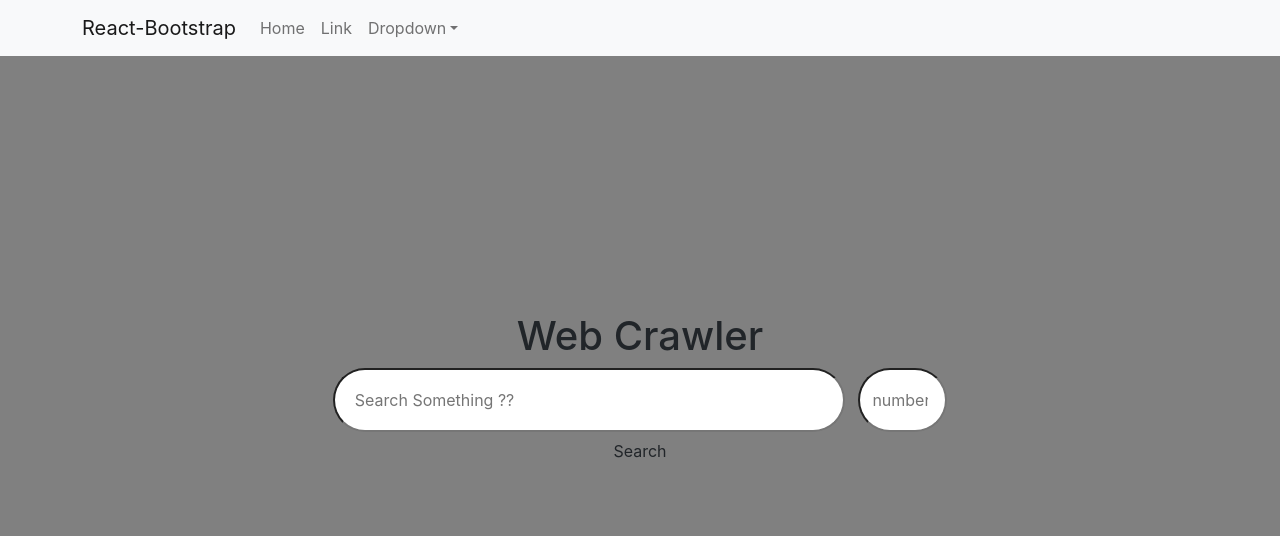
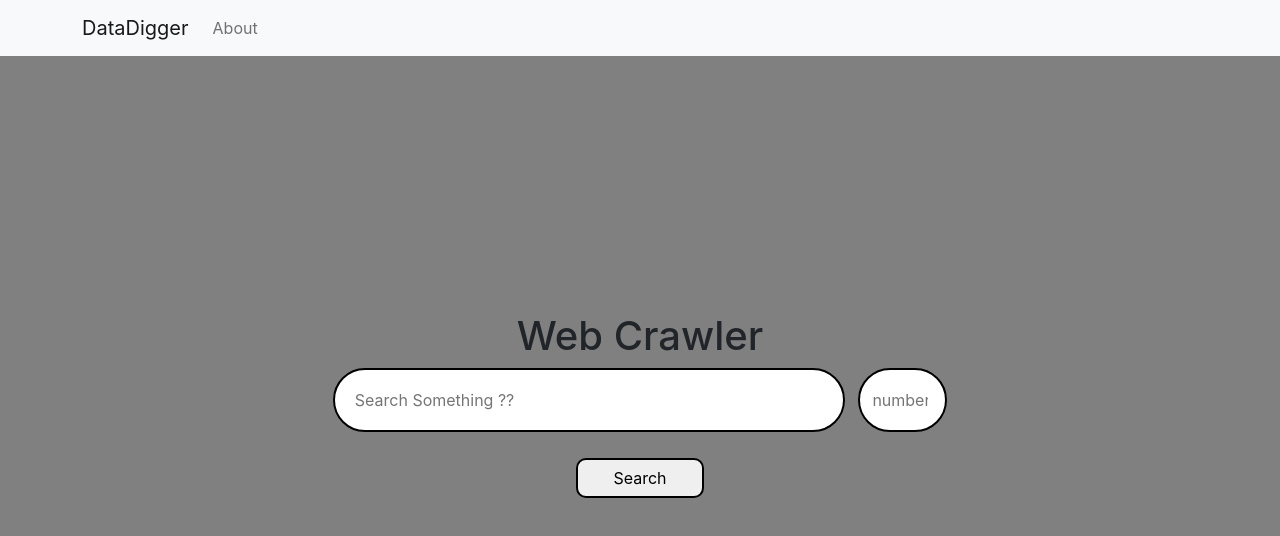
Before and after one commit to SujalMishra/WebCrawler, a React (Create React App) app: page / in a window 1280 px wide. Shown: the top 536 px of the page. Built offline with nearby package versions, Linux system fonts and the light colour scheme; the HTML template or start-up script is replaced by a standard one.

Commit message:
border add

```diff
--- a/public/index.html
+++ b/public/index.html
@@ -25,7 +25,7 @@
       Learn how to configure a non-root public URL by running `npm run build`.
     -->
     <link href="https://cdn.jsdelivr.net/npm/bootstrap@5.3.0-alpha3/dist/css/bootstrap.min.css" rel="stylesheet" integrity="sha384-KK94CHFLLe+nY2dmCWGMq91rCGa5gtU4mk92HdvYe+M/SXH301p5ILy+dN9+nJOZ" crossorigin="anonymous">
-    <title>React App</title>
+    <title>DataDigger</title>
   </head>
   <body>
     <noscript>You need to enable JavaScript to run this app.</noscript>
--- a/src/App.css
+++ b/src/App.css
@@ -13,7 +13,14 @@
     animation: App-logo-spin infinite 20s linear;
   }
 }
+.btns{
+  height: 5vh;
+  margin-top: 2%;
+  border: solid 2px black;
+  width: 10vw;
+  border-radius: 10px;
 
+}
 .App-header {
   background-color: #282c34;
   min-height: 100vh;
@@ -42,6 +49,7 @@
 #search {
   width: 40vw;
   height: 8vh;
+  border: solid 2px black;
   border-radius: 60px;
   flex: 1;
   outline: none;
@@ -52,6 +60,7 @@
 #num {
   width: 7vw;
   height: 8vh;
+  border: solid 2px black;
   border-radius: 40px;
   padding-left: 1%;
 }
--- a/src/App.js
+++ b/src/App.js
@@ -53,7 +53,7 @@ function App() {
           </input>
         </div>
 
-      <button className="btn" onClick={search}> Search </button>
+      <button className="btns" onClick={search}> Search </button>
 
 
       {results &&
--- a/src/components/Navbar.js
+++ b/src/components/Navbar.js
@@ -7,13 +7,13 @@ function NavBar() {
   return (
     <Navbar bg="light" expand="lg">
       <Container>
-        <Navbar.Brand href="#home">React-Bootstrap</Navbar.Brand>
+        <Navbar.Brand href="#home">DataDigger</Navbar.Brand>
         <Navbar.Toggle aria-controls="basic-navbar-nav" />
         <Navbar.Collapse id="basic-navbar-nav">
           <Nav className="me-auto">
-            <Nav.Link href="#home">Home</Nav.Link>
-            <Nav.Link href="#link">Link</Nav.Link>
-            <NavDropdown title="Dropdown" id="basic-nav-dropdown">
+            <Nav.Link href="/About">About</Nav.Link>
+
+            {/* <NavDropdown title="Dropdown" id="basic-nav-dropdown">
               <NavDropdown.Item href="#action/3.1">Action</NavDropdown.Item>
               <NavDropdown.Item href="#action/3.2">
                 Another action
@@ -23,7 +23,7 @@ function NavBar() {
               <NavDropdown.Item href="#action/3.4">
                 Separated link
               </NavDropdown.Item>
-            </NavDropdown>
+            </NavDropdown> */}
           </Nav>
         </Navbar.Collapse>
       </Container>
```
